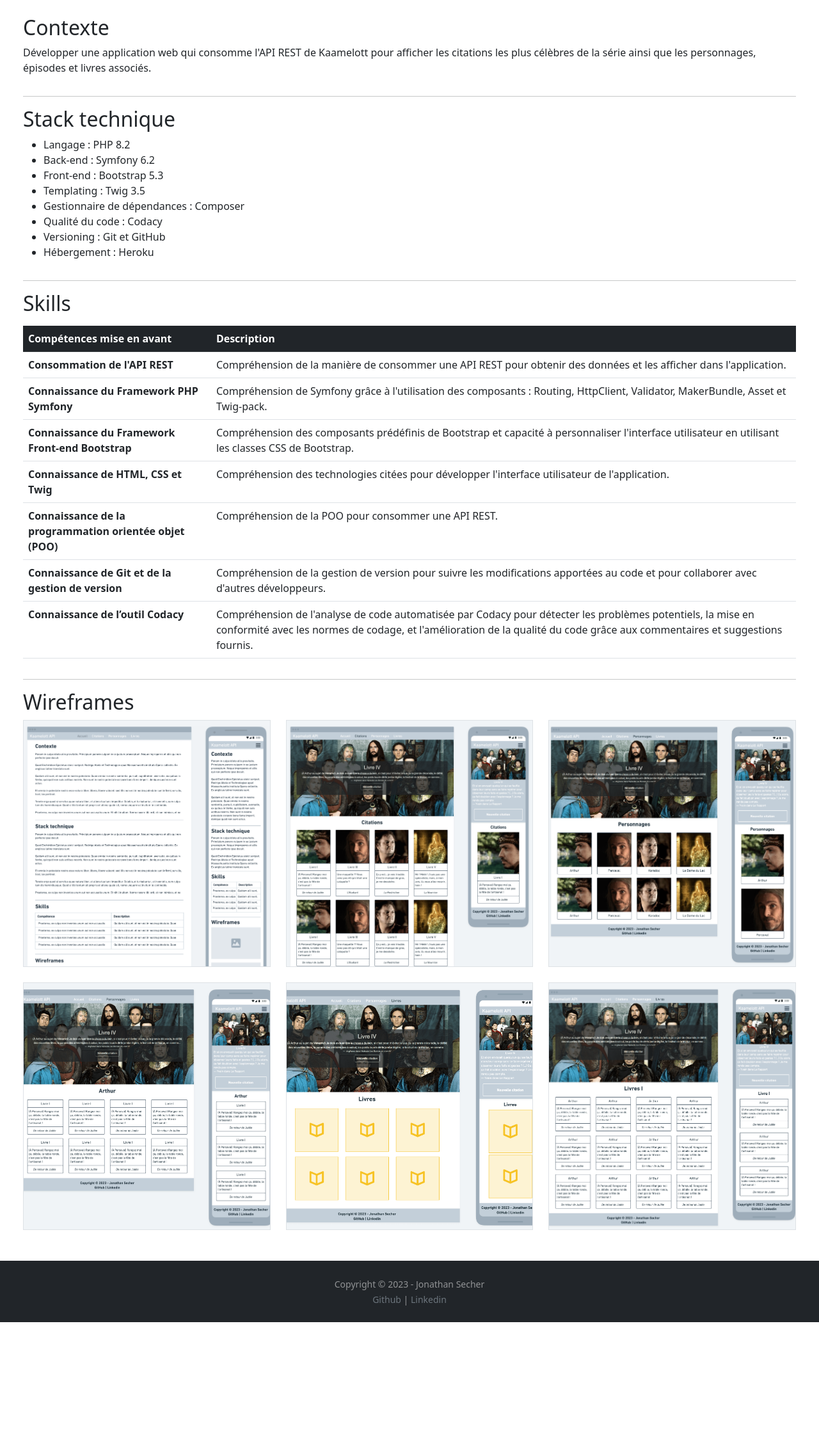
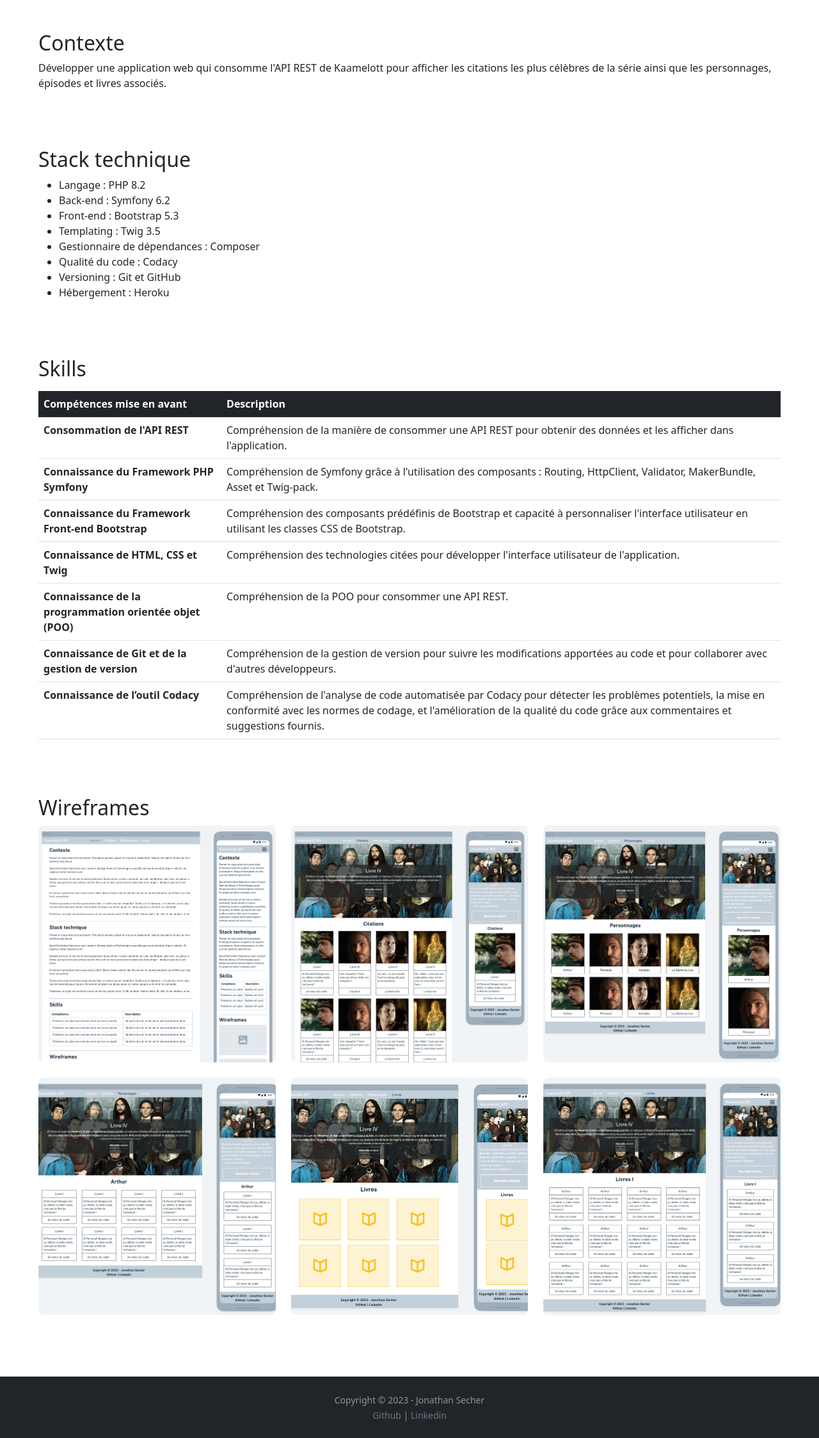
Before and after one commit to ashk74/kaamelott-api, a Symfony app: template templates/home/index.html.twig in a window 1280 px wide. Shown: the part 56-2303 px from the top of the page at 64% size. Before the commit the page ends 2122 px from the top, so only its background shows below. Run offline with Twig, Linux system fonts and the light colour scheme; the template is opened without the code that fills it, so the values that code supplies are empty; some libraries are stand-ins or nearby versions.

Commit message:
feat(frontend) Update Home views

```diff
--- a/templates/home/index.html.twig
+++ b/templates/home/index.html.twig
@@ -8,16 +8,21 @@
 	<div class="container-fluid my-4">
 		<div class="mx-4">
 			<div class="row row-cols-1">
-				<div class="col">
+				<div class="col mb-4">
+					<div class="card rounded-3 border-0">
+						<div class="card-body p-4">
 							<h2>Contexte</h2>
 							<p>
 								Développer une application web qui consomme l'API REST de Kaamelott pour afficher les citations les plus célèbres de la série ainsi que les personnages, épisodes et livres associés.
 							</p>
 						</div>
 					</div>
-			<hr>
+				</div>
+			</div>
 			<div class="row row-cols-1">
-				<div class="col">
+				<div class="col mb-4">
+					<div class="card rounded-3 border-0">
+						<div class="card-body p-4">
 							<h2>Stack technique</h2>
 							<ul>
 								<li>Langage : PHP 8.2</li>
@@ -31,9 +36,12 @@
 							</ul>
 						</div>
 					</div>
-			<hr>
+				</div>
+			</div>
 			<div class="row row-cols-1">
-				<div class="col">
+				<div class="col mb-4">
+					<div class="card rounded-3 border-0">
+						<div class="card-body p-4">
 							<h2 class="mb-3">Skills</h2>
 							<table class="table">
 								<thead class="table-dark">
@@ -75,52 +83,61 @@
 							</table>
 						</div>
 					</div>
-			<hr>
+				</div>
+			</div>
+			<div class="row row-cols-1">
+				<div class="col mb-4">
+					<div class="card rounded-3 border-0">
+						<div class="card-body p-4">
 							<h2>Wireframes</h2>
-			<div class="row row-cols-1 row-cols-md-3">
+							<div id="wireframes" class="row row-cols-1 row-cols-md-2 row-cols-lg-3">
 								<div class="col mb-4">
 									<a href="{{ asset('assets/img/wireframes/home.png') }}" target="_blank">
-						<div class="ratio ratio-1x1 border border-muted">
-							<div style="background: transparent url({{ asset('assets/img/wireframes/home.png') }}); background-position:center top; background-repeat:no-repeat; background-size:cover;"></div>
+										<div class="ratio ratio-1x1">
+											<div class="rounded-3" style="background: transparent url({{ asset('assets/img/wireframes/home.png') }}); background-position:center top; background-repeat:no-repeat; background-size:cover;"></div>
 										</div>
 									</a>
 								</div>
 								<div class="col mb-4">
 									<a href="{{ asset('assets/img/wireframes/quotes.png') }}" target="_blank">
-						<div class="ratio ratio-1x1 border border-muted">
-							<div style="background: transparent url({{ asset('assets/img/wireframes/quotes.png') }}); background-position:center top; background-repeat:no-repeat; background-size:cover;"></div>
+										<div class="ratio ratio-1x1">
+											<div class="rounded-3" style="background: transparent url({{ asset('assets/img/wireframes/quotes.png') }}); background-position:center top; background-repeat:no-repeat; background-size:cover;"></div>
 										</div>
 									</a>
 								</div>
 								<div class="col mb-4">
 									<a href="{{ asset('assets/img/wireframes/characters.png') }}" target="_blank">
-						<div class="ratio ratio-1x1 border border-muted">
-							<div style="background: transparent url({{ asset('assets/img/wireframes/characters.png') }}); background-position:center top; background-repeat:no-repeat; background-size:cover;"></div>
+										<div class="ratio ratio-1x1">
+											<div class="rounded-3" style="background: transparent url({{ asset('assets/img/wireframes/characters.png') }}); background-position:center top; background-repeat:no-repeat; background-size:cover;"></div>
 										</div>
 									</a>
 								</div>
 								<div class="col mb-4">
 									<a href="{{ asset('assets/img/wireframes/characterQuotes.png') }}" target="_blank">
-						<div class="ratio ratio-1x1 border border-muted">
-							<div style="background: transparent url({{ asset('assets/img/wireframes/characterQuotes.png') }}); background-position:center top; background-repeat:no-repeat; background-size:cover;"></div>
+										<div class="ratio ratio-1x1">
+											<div class="rounded-3" style="background: transparent url({{ asset('assets/img/wireframes/characterQuotes.png') }}); background-position:center top; background-repeat:no-repeat; background-size:cover;"></div>
 										</div>
 									</a>
 								</div>
 								<div class="col mb-4">
 									<a href="{{ asset('assets/img/wireframes/books.png') }}" target="_blank">
-						<div class="ratio ratio-1x1 border border-muted">
-							<div style="background: transparent url({{ asset('assets/img/wireframes/books.png') }}); background-position:center top; background-repeat:no-repeat; background-size:cover;"></div>
+										<div class="ratio ratio-1x1">
+											<div class="rounded-3" style="background: transparent url({{ asset('assets/img/wireframes/books.png') }}); background-position:center top; background-repeat:no-repeat; background-size:cover;"></div>
 										</div>
 									</a>
 								</div>
 								<div class="col mb-4">
 									<a href="{{ asset('assets/img/wireframes/bookQuotes.png') }}" target="_blank">
-						<div class="ratio ratio-1x1 border border-muted">
-							<div style="background: transparent url({{ asset('assets/img/wireframes/bookQuotes.png') }}); background-position:center top; background-repeat:no-repeat; background-size:cover;"></div>
+										<div class="ratio ratio-1x1">
+											<div class="rounded-3" style="background: transparent url({{ asset('assets/img/wireframes/bookQuotes.png') }}); background-position:center top; background-repeat:no-repeat; background-size:cover;"></div>
 										</div>
 									</a>
 								</div>
 							</div>
 						</div>
 					</div>
+				</div>
+			</div>
+		</div>
+	</div>
 {% endblock %}
```
Lines whose indentation alone changed are shown as unchanged.
